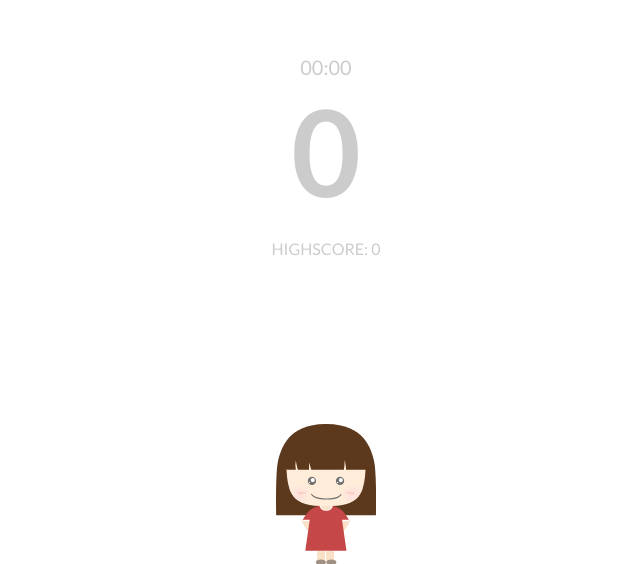
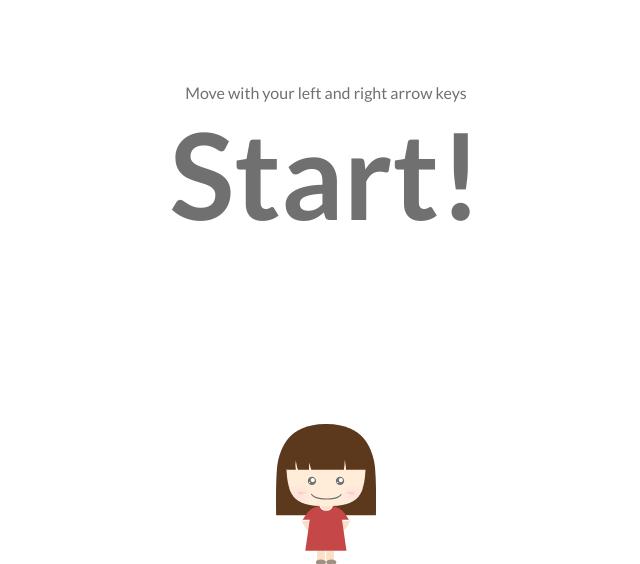
Before and after one commit to jiayingy/portfolio, a Vue app: page / in a window 1280 px wide. Shown: the part 236-800 px from the top of the page, without its empty margins (314-954 px from the left). Built offline with nearby package versions, Linux system fonts and the light colour scheme.

Commit message:
Create background component to display timer and points

```diff
--- /dev/null
+++ b/src/components/Home/HomeBackground.vue
@@ -0,0 +1,83 @@
+<template>
+  <div class="portfolio-home-bg" :style="{ color: toHideTexts ? '#cccccc' : null }">
+    <GameIntro
+      v-if="introTimer >= 0"
+      :introTimer="introTimer"
+    />
+    <template v-else>
+      <GameTimer
+        :gameTimer="gameTimer"
+        ref="gameTimer"
+        @updateGameTimer="updateGameTimer"
+        v-if="gameTimer > 0"
+      />
+      <GameReset @reset="reset"
+        v-else
+      />
+      <PointSystem
+        :totalPoints="totalPoints"
+        :gameTimer="gameTimer"
+        ref="pointSystem"
+      />
+    </template>
+  </div>
+</template>
+
+<script>
+import GameTimer from './GameTimer';
+import GameReset from './GameReset';
+import PointSystem from './PointSystem';
+import GameIntro from './GameIntro';
+
+export default {
+  components: {
+    GameTimer,
+    GameReset,
+    PointSystem,
+    GameIntro,
+  },
+  props: {
+    totalPoints: {
+      type: Number,
+      default: 0,
+    },
+    gameTimer: {
+      type: Number,
+      default: 0,
+    },
+    introTimer: {
+      type: Number,
+      default: 0,
+    },
+  },
+  computed: {
+    toHideTexts() {
+      return this.introTimer < 0 && this.gameTimer > 0;
+    },
+  },
+  methods: {
+    updateGameTimer(timer) {
+      this.$emit('updateGameTimer', timer);
+    },
+    reset() {
+      this.$refs.pointSystem.updateHighscore();
+      this.$emit('reset');
+    },
+  },
+};
+</script>
+
+<style lang="scss" scoped>
+.portfolio-home-bg {
+  text-align: center;
+  display: flex;
+  flex-direction: column;
+  align-items: center;
+  justify-content: center;
+  height: 100%;
+  color: $color-black;
+  user-select: none;
+  text-transform: uppercase;
+  transition: color 1s;
+}
+</style>
--- a/src/components/PortfolioHome.vue
+++ b/src/components/PortfolioHome.vue
@@ -1,28 +1,19 @@
 <template>
   <div class="portfolio-home">
-    <div class="portfolio-home-bg">
-      <GameTimer
-        :timer="timer"
-        ref="timer"
-        @updateTimer="updateTimer"
-        v-if="timer > 0"
-      />
-      <GameReset @reset="reset"
-        v-else
-      />
-      <PointSystem
-        :totalPoints="totalPoints"
-        :timer="timer"
-        ref="pointSystem"
-      />
-    </div>
+    <HomeBackground
+      :totalPoints="totalPoints"
+      :gameTimer="gameTimer"
+      :introTimer="introTimer"
+      @updateGameTimer="updateGameTimer"
+      @reset="reset"
+    />
     <CandyController
       :height="height"
       :width="width"
       :charPos="charPos"
       @scorePoint="scorePoint"
       ref="candyController"
-      :timer="timer"
+      :gameTimer="gameTimer"
     />
     <CharacterController
       :width="width"
@@ -33,21 +24,18 @@
 </template>
 
 <script>
-import PointSystem from './Home/PointSystem';
+import HomeBackground from './Home/HomeBackground';
 import CandyController from './Home/CandyController';
 import CharacterController from './Home/CharacterController';
-import GameTimer from './Home/GameTimer';
-import GameReset from './Home/GameReset';
 
-const TIMER = 30;
+const GAME_TIMER = 30;
+const INTRO_TIMER = 5;
 
 export default {
   components: {
-    PointSystem,
+    HomeBackground,
     CandyController,
     CharacterController,
-    GameTimer,
-    GameReset,
   },
   data() {
     return {
@@ -56,17 +44,24 @@ export default {
       width: window.innerWidth,
       charPos: {},
       totalPoints: 0,
-      timer: TIMER,
+      gameTimer: GAME_TIMER,
+      introTimer: INTRO_TIMER,
     };
   },
   created() {
     window.addEventListener('resize', this.getWindowSize);
+    this.startIntroCountdown();
   },
   mounted() {
     this.tick(0);
   },
   beforeDestroy() {
     window.removeEventListener('resize', this.getWindowSize);
+  },
+  computed: {
+    hasStarted() {
+      return this.introTimer < 0 && this.gameTimer >= 0;
+    },
   },
   methods: {
     tick(timestamp) {
@@ -76,6 +71,15 @@ export default {
       this.$refs.candyController.render(delta);
       requestAnimationFrame(this.tick);
     },
+    startIntroCountdown() {
+      const intervalId = setInterval(() => {
+        this.introTimer -= 1;
+
+        if (this.introTimer < 0) {
+          clearInterval(intervalId);
+        }
+      }, 1000);
+    },
     getWindowSize() {
       this.height = window.innerHeight;
       this.width = window.innerWidth;
@@ -84,15 +88,16 @@ export default {
       this.charPos = payload;
     },
     scorePoint() {
-      this.totalPoints += 1;
+      if (this.hasStarted) {
+        this.totalPoints += 1;
+      }
     },
-    updateTimer(timer) {
-      this.timer = timer;
+    updateGameTimer(timer) {
+      this.gameTimer = timer;
     },
     reset() {
-      this.$refs.pointSystem.updateHighscore();
       this.totalPoints = 0;
-      this.timer = TIMER;
+      this.gameTimer = GAME_TIMER;
     },
   },
 };
@@ -105,16 +110,4 @@ export default {
   overflow: hidden;
   position: relative;
 }
-
-.portfolio-home-bg {
-  text-align: center;
-  display: flex;
-  flex-direction: column;
-  align-items: center;
-  justify-content: center;
-  height: 100%;
-  color: #cccccc;
-  user-select: none;
-  text-transform: uppercase;
-}
 </style>
```
